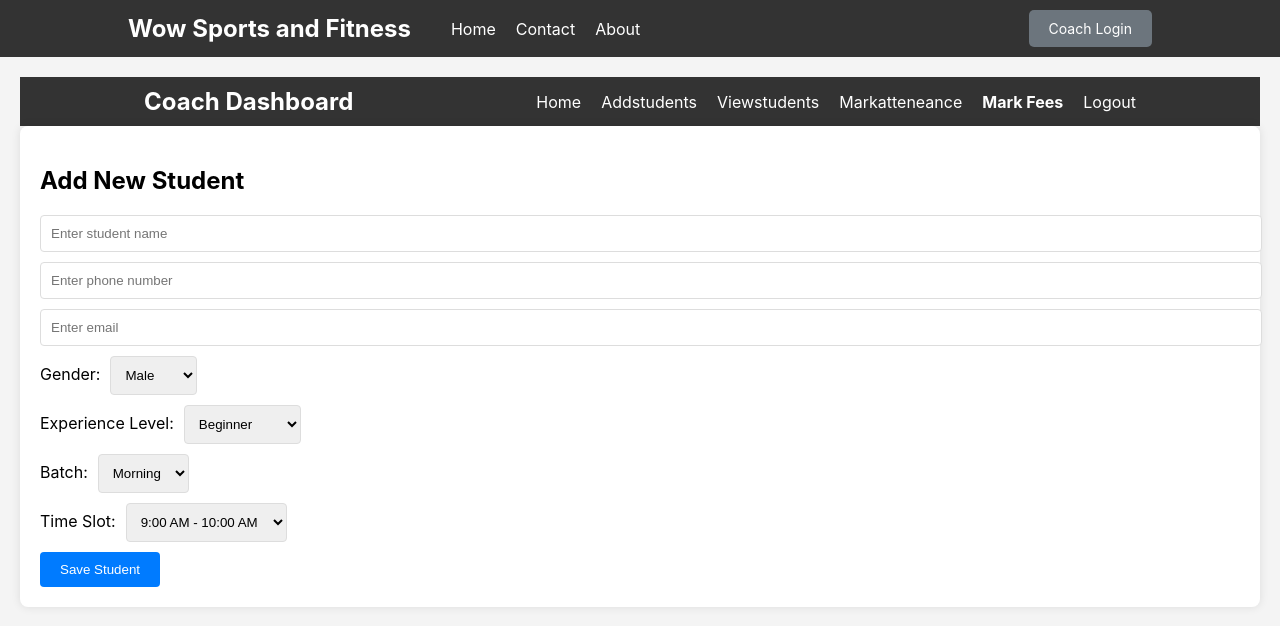
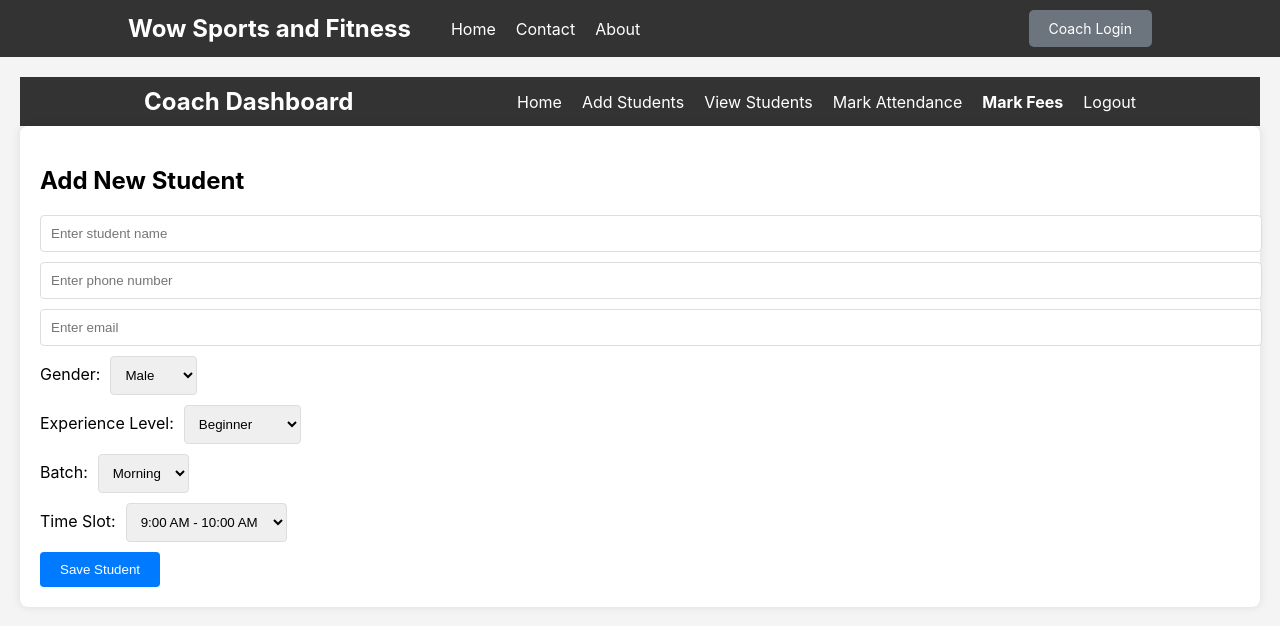
Before and after one commit to Nikita925/fsd-mini-project, a React (Create React App) app: page /addstudents in a window 1280 px wide. Shown: the top 626 px of the page. Built offline with nearby package versions, Linux system fonts and the light colour scheme.

Commit message:
Add files via upload

```diff
--- a/src/addstudents.js
+++ b/src/addstudents.js
@@ -18,10 +18,21 @@ const AddStudentPage = () => {
         setNewStudent({ ...newStudent, [name]: value });
     };
 
-    const handleAddStudent = () => {
+    const handleAddStudent = async () => {
         if (newStudent.name.trim() !== '' && newStudent.phone.trim() !== '' && newStudent.email.trim() !== '') {
-            // Logic to add the new student would go here
-            alert(`Student ${newStudent.name} added!`); // Placeholder alert
+            try {
+                console.log('Adding student with data:', newStudent);  // Debugging: check student data
+                const response = await fetch('http://localhost:5000/api/students/add', {
+                    method: 'POST',
+                    headers: { 'Content-Type': 'application/json' },
+                    body: JSON.stringify(newStudent),
+                });
+
+                const result = await response.json();
+                console.log('API Response:', result);  // Debugging: check response from API
+
+                if (response.ok) {
+                    alert(result.message);
                     setNewStudent({
                         name: '',
                         phone: '',
@@ -32,9 +43,17 @@ const AddStudentPage = () => {
                         timeSlot: '9:00 AM - 10:00 AM',
                     });
                 } else {
+                    alert('Error: ' + result.message);
+                }
+            } catch (error) {
+                console.error('Error adding student:', error);
+                alert('Error adding student');
+            }
+        } else {
             alert('Please fill out all fields.');
         }
     };
+
 
     return (
         <div style={{ padding: '20px', backgroundColor: '#f4f4f4', minHeight: '100vh' }}>
@@ -48,13 +67,13 @@ const AddStudentPage = () => {
                                 <Link to="/coach-login-home" style={{ color: '#fff', textDecoration: 'none' }}>Home</Link>
                             </li>
                             <li style={{ marginLeft: '20px' }}>
-                                <Link to="/addstudents" style={{ color: '#fff', textDecoration: 'none' }}>Addstudents</Link>
+                                <Link to="/addstudents" style={{ color: '#fff', textDecoration: 'none' }}>Add Students</Link>
                             </li>
                             <li style={{ marginLeft: '20px' }}>
-                                <Link to="/viewstudents" style={{ color: '#fff', textDecoration: 'none' }}>Viewstudents</Link>
+                                <Link to="/viewstudents" style={{ color: '#fff', textDecoration: 'none' }}>View Students</Link>
                             </li>
                             <li style={{ marginLeft: '20px' }}>
-                                <Link to="/markattendence" style={{ color: '#fff', textDecoration: 'none' }}>Markatteneance</Link>
+                                <Link to="/markattendance" style={{ color: '#fff', textDecoration: 'none' }}>Mark Attendance</Link>
                             </li>
                             <li style={{ marginLeft: '20px' }}>
                                 <Link to="/markfees" style={{ color: '#fff', textDecoration: 'none', fontWeight: 'bold' }}>Mark Fees</Link>
--- a/src/viewstudents.js
+++ b/src/viewstudents.js
@@ -1,17 +1,21 @@
-import React, { useState } from 'react';
+import React, { useState, useEffect } from 'react';
+import axios from 'axios';
 import { Link } from 'react-router-dom';
 
 const ViewStudentsPage = () => {
-    // Predefined student data
-    const [students, setStudents] = useState([
-        { name: 'Anshuman Joshi', phone: '123-456-7890', email: 'anshuman@example.com', gender: 'Male', experience: 'Beginner', batch: 'Morning', timeSlot: '9:00 AM - 10:00 AM' },
-        { name: 'Nikita Kumari', phone: '234-567-8901', email: 'nikita@example.com', gender: 'Female', experience: 'Intermediate', batch: 'Evening', timeSlot: '5:00 PM - 6:00 PM' },
-        { name: 'Ridham Sarodiya', phone: '345-678-9012', email: 'ridham@example.com', gender: 'Male', experience: 'Advanced', batch: 'Morning', timeSlot: '9:00 AM - 10:00 AM' },
-        { name: 'Shravan Jhaveri', phone: '456-789-0123', email: 'shravan@example.com', gender: 'Male', experience: 'Beginner', batch: 'Evening', timeSlot: '5:00 PM - 6:00 PM' },
-    ]);
+  const [students, setStudents] = useState([]);
+  const [selectedStudents, setSelectedStudents] = useState([]);
 
-    // State for selected students
-    const [selectedStudents, setSelectedStudents] = useState([]);
+  // Fetch students data from the backend
+  useEffect(() => {
+    axios.get('http://localhost:5000/students')
+      .then(response => {
+        setStudents(response.data);  // Set the students state with fetched data
+      })
+      .catch(error => {
+        console.error('Error fetching students:', error);
+      });
+  }, []);
 
   // Handle checkbox selection
   const handleCheckboxChange = (index) => {
@@ -49,13 +53,13 @@ const ViewStudentsPage = () => {
                 <Link to="/coach-login-home" style={{ color: '#fff', textDecoration: 'none' }}>Home</Link>
               </li>
               <li style={{ marginLeft: '20px' }}>
-                                <Link to="/addstudent" style={{ color: '#fff', textDecoration: 'none' }}>Addstudents</Link>
+                <Link to="/addstudents" style={{ color: '#fff', textDecoration: 'none' }}>Add students</Link>
               </li>
               <li style={{ marginLeft: '20px' }}>
-                                <Link to="/viewstudents" style={{ color: '#fff', textDecoration: 'none' }}>Viewstudents</Link>
+                <Link to="/viewstudents" style={{ color: '#fff', textDecoration: 'none' }}>View students</Link>
               </li>
               <li style={{ marginLeft: '20px' }}>
-                                <Link to="/markattendence" style={{ color: '#fff', textDecoration: 'none' }}>Markattendence</Link>
+                <Link to="/markattendance" style={{ color: '#fff', textDecoration: 'none' }}>Mark Attendance</Link>
               </li>
               <li style={{ marginLeft: '20px' }}>
                 <Link to="/markfees" style={{ color: '#fff', textDecoration: 'none', fontWeight: 'bold' }}>Mark Fees</Link>
@@ -127,7 +131,7 @@ const ViewStudentsPage = () => {
           onClick={handleDropSelectedForMonth}
           disabled={selectedStudents.length === 0}
         >
-                    DROP FOR THIS MONTH
+          DROP STUDENT FOR MONTH
         </button>
       </div>
     </div>
```
Also changed, not shown: src/Loginimg.png (added), src/wowsports.png. Lines whose indentation alone changed are shown as unchanged.
